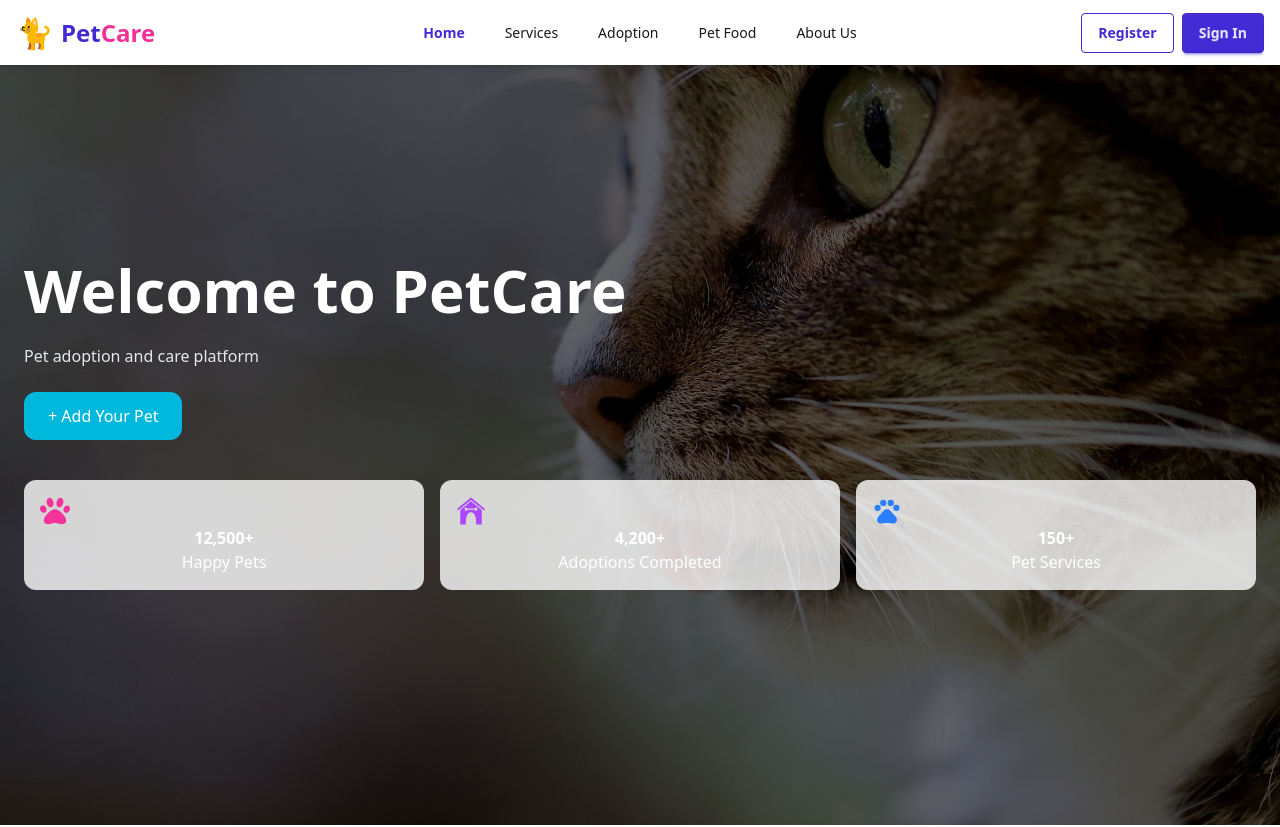
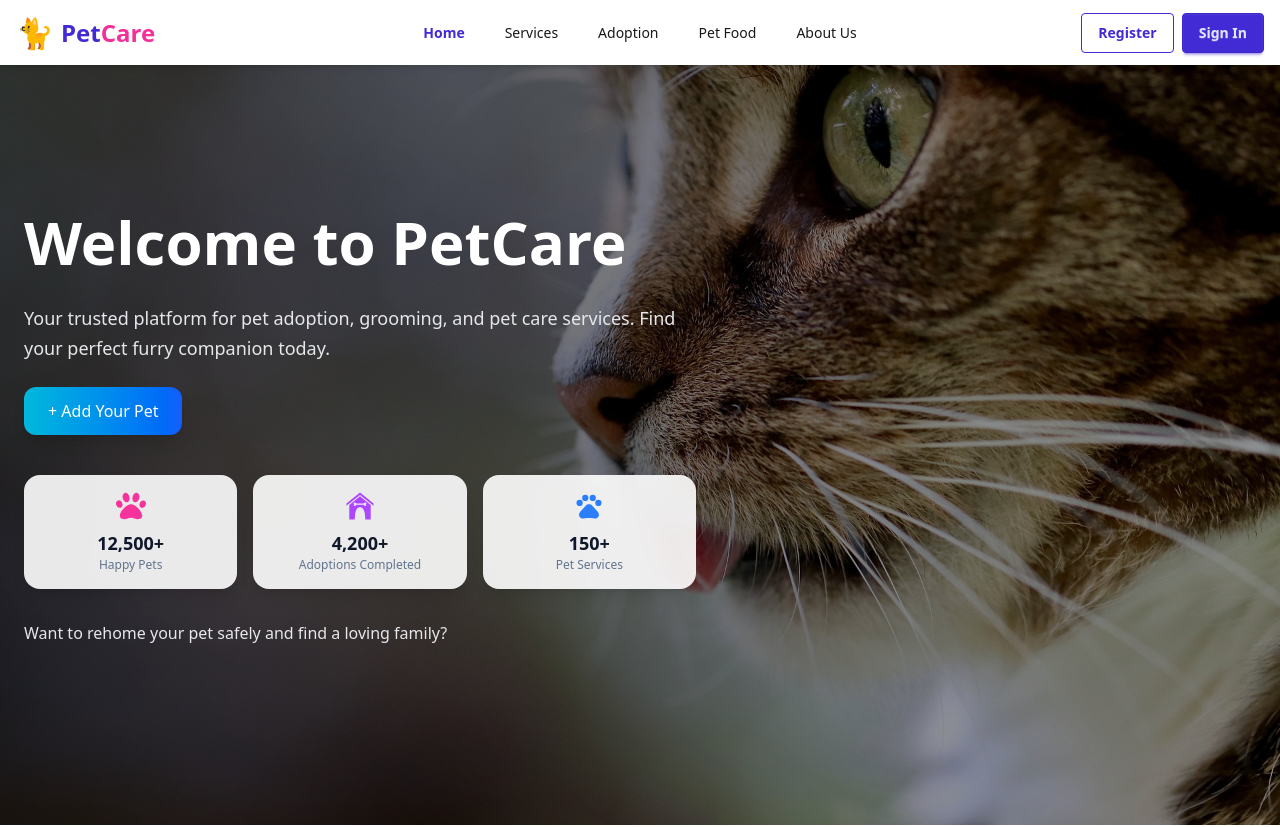
Before and after one commit to BoRaT-7/Job-Portal, a React app in the folder pet-care-client/: page / in a window 1280 px wide. Shown: the top 827 px of the page. Built offline with nearby package versions, Linux system fonts and the light colour scheme; no server answers; the HTML template or start-up script is replaced by a standard one.

Commit message:
commit-5/19

```diff
--- a/pet-care-client/src/pages/Home/Home.jsx
+++ b/pet-care-client/src/pages/Home/Home.jsx
@@ -1,10 +1,11 @@
 import React from "react";
-import { FaPaw } from "react-icons/fa";
+import { FaPaw, FaMapMarkerAlt } from "react-icons/fa";
 import { GiDogHouse } from "react-icons/gi";
 import { MdPets } from "react-icons/md";
-import { useNavigate } from "react-router-dom";
+import { Link, useNavigate } from "react-router-dom";
+import AdoptionSection from "./AdoptionSection";
+import petsJson from "../../data/PetDogs.json";
 
-import AdoptionSection from "./AdoptionSection";
 import sideCat from "../../assets/side cat.jpg";
 
 import Reviews from "./Reviews";
@@ -37,48 +38,77 @@ const Home = () => {
 
   return (
     <>
-      {/* HERO */}
+      {/* ================= HERO SECTION ================= */}
       <section className="-mt-10">
         <div
           className="min-h-screen bg-cover bg-center relative flex items-center"
           style={{ backgroundImage: `url(${sideCat})` }}
         >
-          <div className="absolute inset-0 bg-black/60"></div>
+          <div className="absolute inset-0 bg-gradient-to-r from-black/70 via-black/50 to-black/30"></div>
 
           <div className="relative z-10 container mx-auto px-6 text-white">
-            <h1 className="text-4xl lg:text-6xl font-bold mb-6">
+            <div className="max-w-2xl">
+              <h1 className="text-4xl lg:text-6xl font-extrabold mb-6 leading-tight">
                 Welcome to PetCare
               </h1>
 
-            <p className="mb-6 text-gray-200">
-              Pet adoption and care platform
+              <p className="mb-6 text-lg text-gray-200 leading-relaxed">
+                Your trusted platform for pet adoption, grooming, and pet care
+                services. Find your perfect furry companion today.
               </p>
+
+              <div className="flex flex-wrap gap-4">
+
 
                 <button
                   onClick={() => navigate("/add-adoption")}
-              className="px-6 py-3 bg-cyan-500 rounded-xl"
+                  className="px-6 py-3 bg-gradient-to-r from-cyan-500 to-blue-600 text-white rounded-xl shadow-lg hover:scale-105 transition duration-300"
                 >
                   + Add Your Pet
                 </button>
+              </div>
 
-            <div className="grid sm:grid-cols-3 gap-4 mt-10">
-              {stats.map((s) => (
-                <div key={s.id} className="bg-white/80 p-4 rounded-xl text-center">
-                  {s.icon}
-                  <p className="font-bold">{s.value}</p>
-                  <p>{s.label}</p>
+              {/* Stats */}
+              <div className="grid gap-4 sm:grid-cols-3 mt-10">
+                {stats.map((item) => (
+                  <div
+                    key={item.id}
+                    className="rounded-2xl bg-white/90 backdrop-blur-md shadow-lg py-4 px-3 text-center hover:scale-105 transition duration-300"
+                  >
+                    <div className="flex items-center justify-center mb-2">
+                      {item.icon}
+                    </div>
+
+                    <p className="text-lg font-semibold text-slate-900">
+                      {item.value}
+                    </p>
+
+                    <p className="text-xs font-medium text-slate-500">
+                      {item.label}
+                    </p>
                   </div>
                 ))}
+              </div>
+
+              <div className="mt-8">
+                <p className="text-gray-200 text-base">
+                  Want to rehome your pet safely and find a loving family?
+                </p>
+              </div>
             </div>
           </div>
         </div>
       </section>
 
-      {/* ADOPTION SECTION (NOW CLEAN COMPONENT) */}
+     {/* ================= ADOPTION SECTION ================= */}
        <AdoptionSection />
+      {/* ================= PET FOOD SECTION ================= */}
+      <FoodSection />
 
-      <FoodSection />
+      {/* ================= SERVICES SECTION ================= */}
       <ServicesSection />
+
+      {/* ================= REVIEWS SECTION ================= */}
       <Reviews />
     </>
   );
```
Lines whose indentation alone changed are shown as unchanged.
